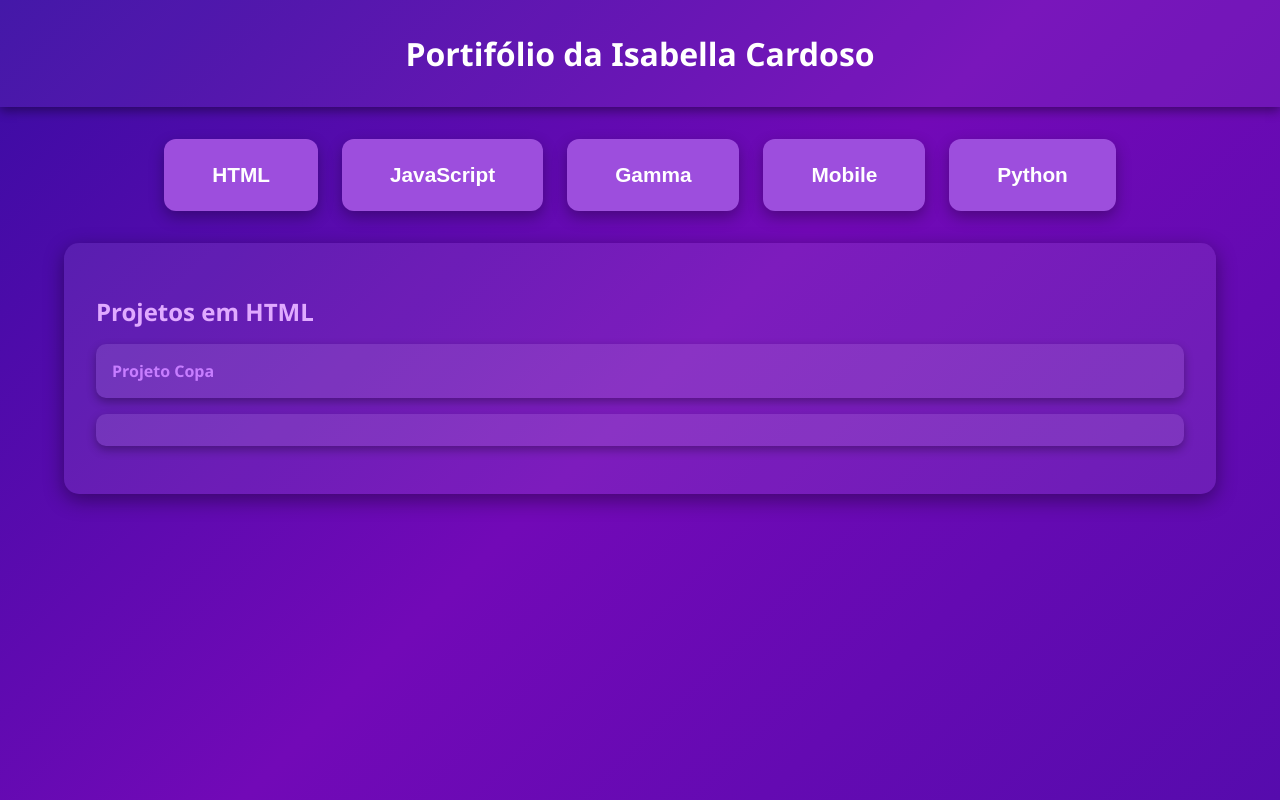
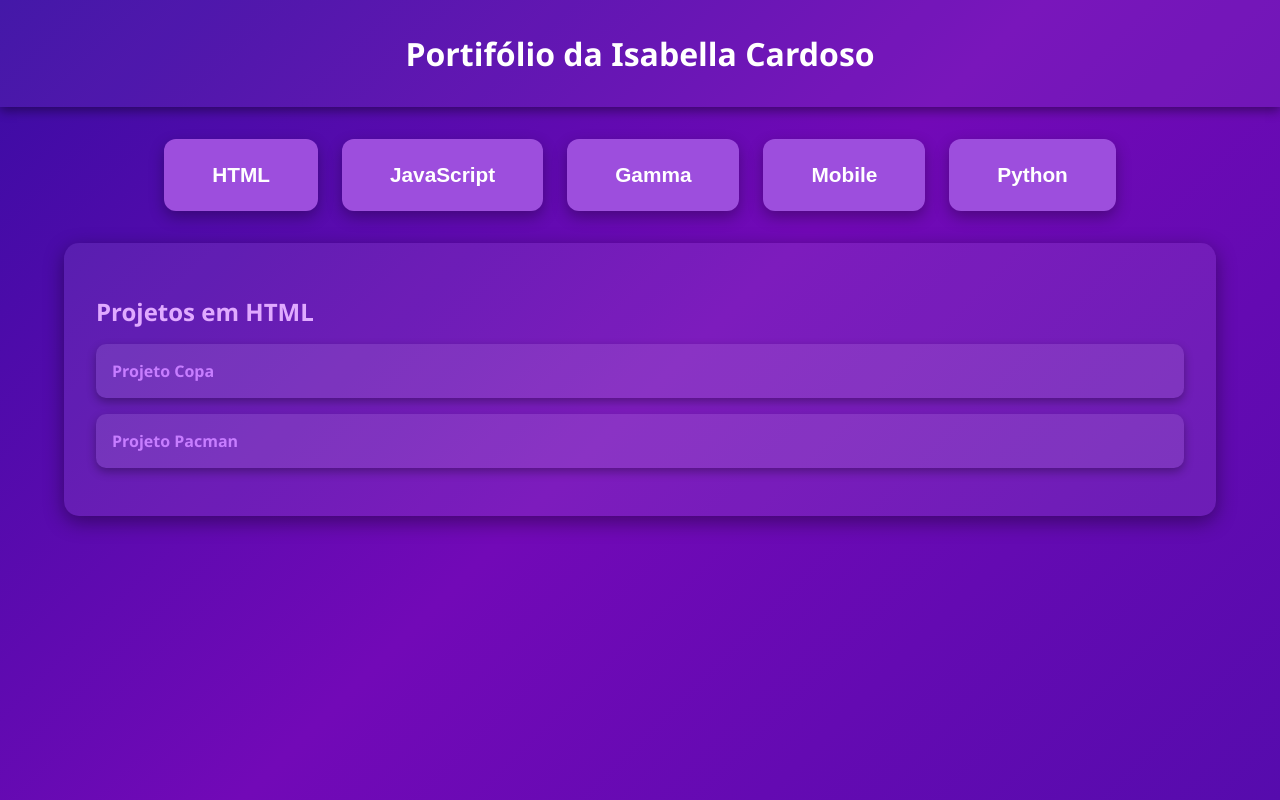
Before and after one commit to bellaa27/PortifolioIsabella, a plain HTML site: page index.html in a window 1280 px wide. Both pictures are taken after a click on the button "HTML". Drawn offline with Linux system fonts and the light colour scheme.

Commit message:
Add files via upload

```diff
--- a/index.html
+++ b/index.html
@@ -152,7 +152,7 @@
     <section id="html">
       <h2>Projetos em HTML</h2>
       <div class="projeto"><a href="https://github.com/bellaa27/copa">Projeto Copa</a></div>
-      <div class="projeto"><a href="#"></a></div>
+      <div class="projeto"><a href="https://bellaa27.github.io/pacman/pacman.html">Projeto Pacman</a></div>
     </section>
 
     <section id="javascript">
```
